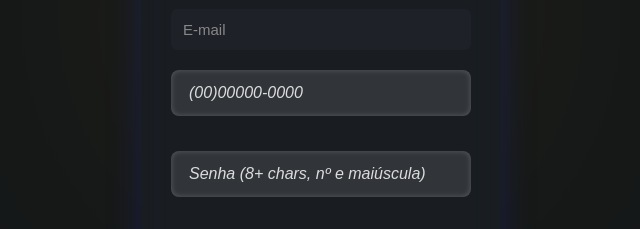
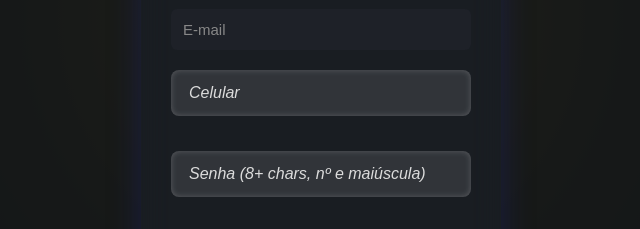
Before and after one commit to natanaellimax/NatanSistema-TesteGit, a plain HTML site: page cadastro.html in a window 1280 px wide. Shown: the part 383-612 px from the top of the page, 319-959 px from the left. Drawn offline with Linux system fonts and the light colour scheme.

Commit message:
Update cadastro.html

```diff
--- a/cadastro.html
+++ b/cadastro.html
@@ -59,7 +59,7 @@
   <input type="text" id="nome" placeholder="Nome completo" />
   <input type="text" id="cpf" placeholder="Digite o CPF (000.000.000-00)" maxlength="14" onkeyup="formatarCPF(this)" />
   <input type="email" id="email" placeholder="E-mail" />
-  <input type="text" id="celular" placeholder="(00)00000-0000" />
+  <input type="text" id="celular" placeholder="Celular" />
   <input type="password" id="senha" placeholder="Senha (8+ chars, nº e maiúscula)" />
   <input type="password" id="confirmarSenha" placeholder="Confirme a senha" />
   <button onclick="realizarCadastro()">Criar Conta</button>
```
